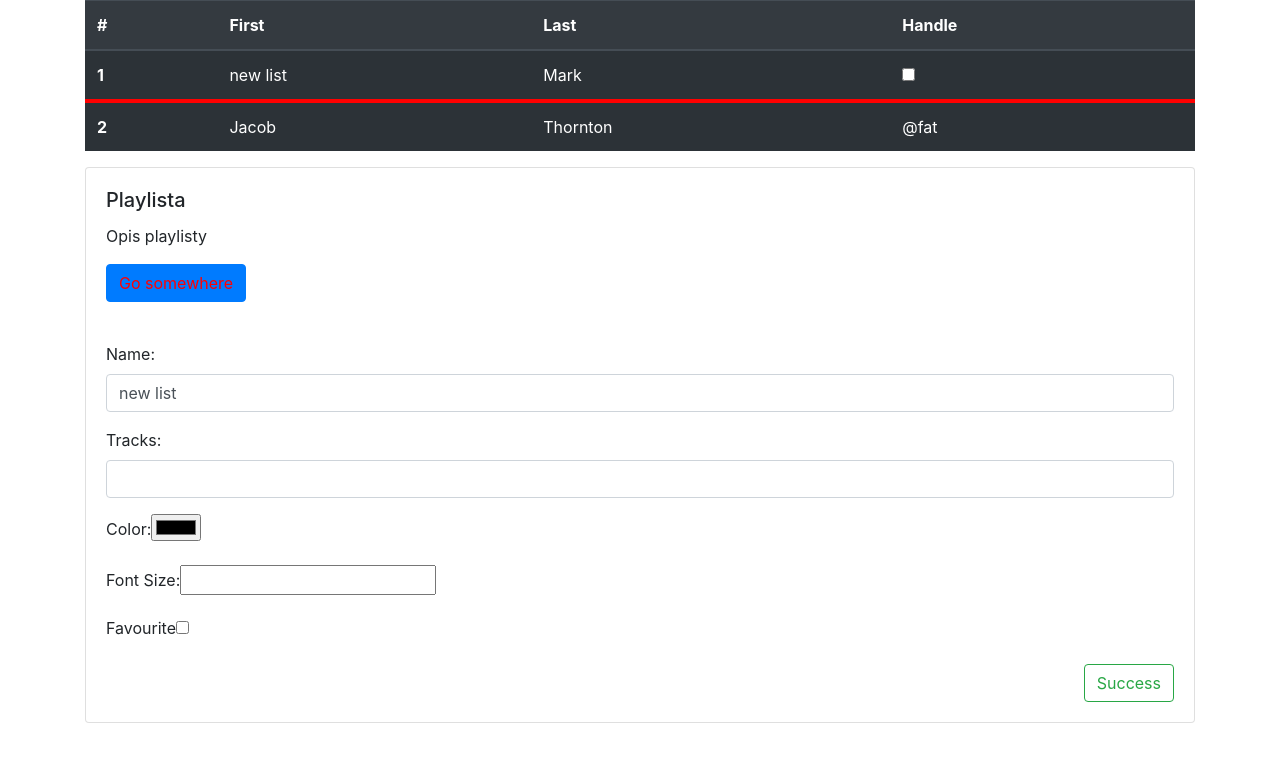
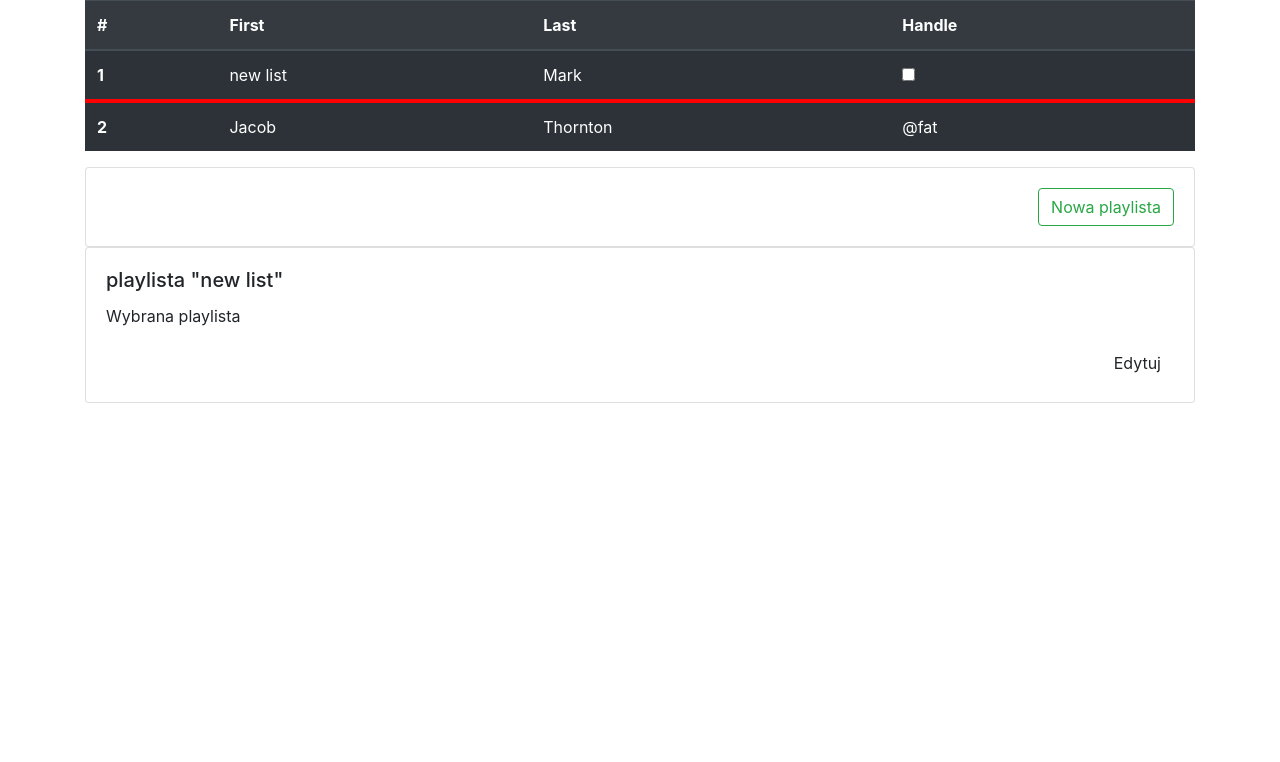
Before and after one commit to hihajdus/ingredients, an Angular app: page / in a window 1280 px wide. Both pictures are taken after a click on the checkbox 908 px from the left and 74 px from the top of the page. Shown: the top 762 px of the page. Built offline with nearby package versions, Linux system fonts and the light colour scheme.

Commit message:
ngSwitch

```diff
--- a/src/app/app.component.html
+++ b/src/app/app.component.html
@@ -30,7 +30,7 @@
           <!-- [ngClass]="getClasses()"  -->
         <tr [ngClass]="{'table-active' : selected == playlist, 'playlist-row' : true}"
         [ngStyle]="getPlaylistStyle(playlist)"
-        (click)="selected = playlist" >
+        (click)="select(playlist)" >
           <th scope="row">1</th>
           <td>{{playlist.name}}</td>
           <td>Mark</td>
@@ -39,7 +39,7 @@
           </td>
         </tr>
         <tr [ngClass]="{'table-active' : selected == playlist, 'playlist-row' : null}"
-        (click)="selected = null"
+        (click)="selected(null)"
         [class.table-active]="selected == null" >
           <th scope="row">2</th>
           <td>Jacob</td>
@@ -50,11 +50,35 @@
     </table>
     <div class="card">
       <div class="card-body">
-        <h5 class="card-title">Playlista</h5>
-        <p class="card-text">Opis playlisty</p>
-        <a href="pdf" class="btn btn-primary">Go somewhere</a>
+        <div class="form-group">
+          <button type="button" class="btn btn-outline-success float-right" (click)="creatNew($event)">Nowa playlista</button>
+        </div>
       </div>
-      <ng-template [ngIf]="selected != null">
+    </div>
+
+<div [ngSwitch]="mode">
+    <div class="card" *ngSwitchDefault >
+        <div class="card-body">
+          <h5 class="card-title">Playlista</h5>
+          <p class="card-text">Wybierz playlistę</p>
+          <a href="pdf" class="btn btn-primary">Go somewhere</a>
+        </div>
+      </div>
+      <div class="card" *ngSwitchCase="'selected'" >
+          <div class="card-body">
+            <h5 class="card-title">playlista "{{playlist.name}}"</h5>
+            <p class="card-text">Wybrana playlista</p>
+            <div class="form-group">
+                <button type="button" class="btn btn-default float-right" (click)="edit(playlist)">Edytuj</button>
+              </div>
+          </div>
+      </div>
+
+      <div class="card" *ngSwitchCase="'edit'">
+        <div class="card-body">
+          <h5 class="card-title">Playlista</h5>
+          <p class="card-text">Opis playlisty</p>
+        </div>
         <div class="card-body">
           <div class="form-group">
             <label for="colFormLabel">Name:</label>
@@ -81,6 +105,8 @@
             <button type="button" class="btn btn-outline-success float-right" (click)="onSave($event)">Success</button>
           </div>
         </div>
-      </ng-template>
-    </div>
+      </div>
   </div>
+
+
+  </div>
--- a/src/app/app.component.ts
+++ b/src/app/app.component.ts
@@ -8,6 +8,12 @@ export class AppComponent {
   title = 'aplication';
 
   selected = null;
+
+  edited = {
+   name: " ",
+  }
+
+  mode="none"
 
   playlist = {
     name : "new list",
@@ -25,19 +31,30 @@ export class AppComponent {
     }
   };
 
-
-
-
-
-
-
   // getClasses() {
   //   return {
   //     table-active : selected == playlist,
   //     playlist-row : true
   //   }
   // };
+select(playlist) {
+  this.mode = "selected";
+  this.selected = playlist;
+}
 
+edit(playlist) {
+  this.mode = "edit";
+  this.edited = playlist;
+  this.selected = playlist;
+}
+
+  creatNew(event){
+    this.mode = "edit";
+    var newPlaylist = {};
+    this.selected = newPlaylist;
+    this.edited = newPlaylist;
+    console.log('nowa playlista', event);
+  }
 
   onSave(event){
     console.log('zapisano', event);
```
